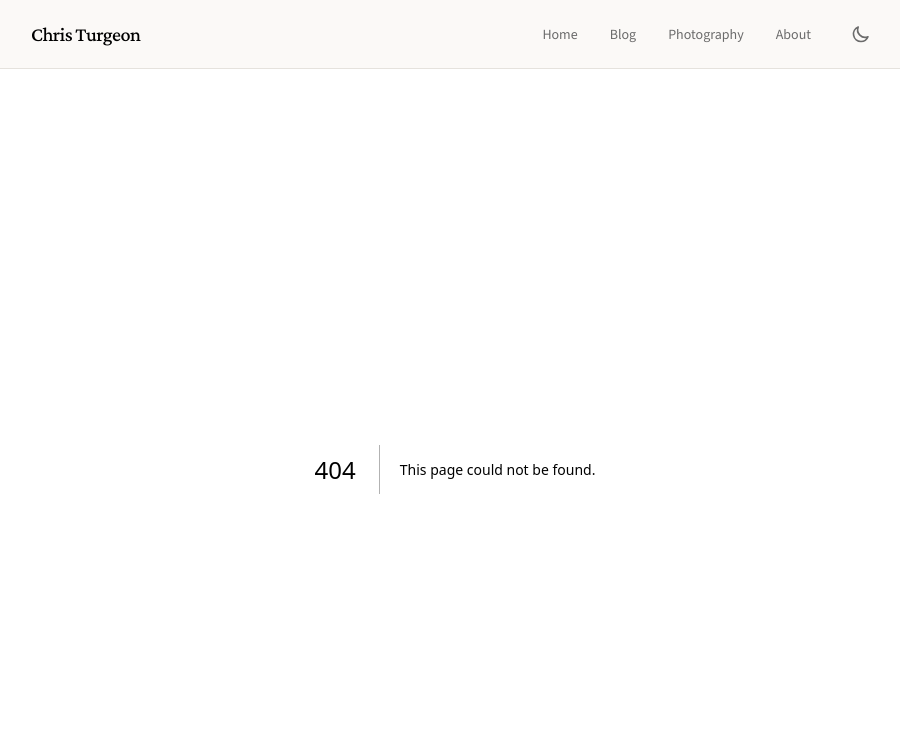
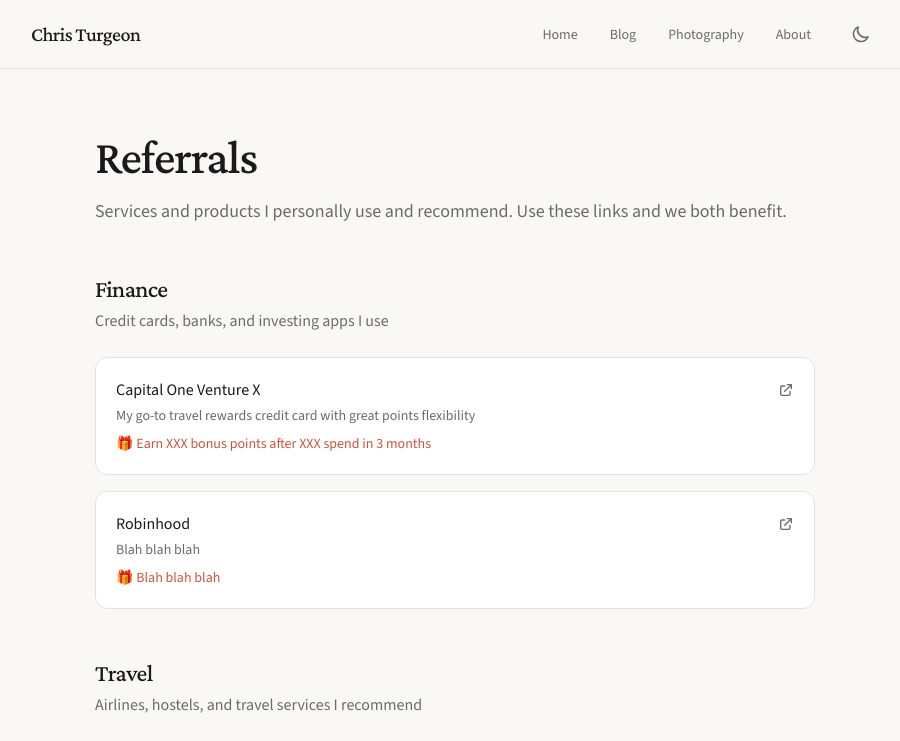
Before and after one commit to christurgeon/Personal-Website, a Next.js app: page /referrals in a window 1280 px wide. Before the commit this address had no page. Shown: the top 741 px of the page, without its empty margins (185-1085 px from the left). Built offline with nearby package versions, Linux system fonts and the light colour scheme.

Commit message:
Add Referrals Page

```diff
--- a/src/app/links/page.tsx
+++ b/src/app/links/page.tsx
@@ -38,6 +38,12 @@
     name: "About",
     href: "/about",
     description: "Learn more about me",
+    external: false,
+  },
+  {
+    name: "Referrals",
+    href: "/referrals",
+    description: "Services I use and recommend",
     external: false,
   },
   {
--- /dev/null
+++ b/src/app/referrals/page.tsx
@@ -0,0 +1,134 @@
+import { siteConfig } from "@/lib/config";
+import type { Metadata } from "next";
+
+export const metadata: Metadata = {
+  title: "Referrals",
+  description: `Services and products ${siteConfig.name} personally uses and recommends`,
+};
+
+interface Referral {
+  name: string;
+  description: string;
+  bonus?: string;
+  href: string;
+}
+
+interface Category {
+  name: string;
+  description: string;
+  referrals: Referral[];
+}
+
+const categories: Category[] = [
+  {
+    name: "Finance",
+    description: "Credit cards, banks, and investing apps I use",
+    referrals: [
+      {
+        name: "Capital One Venture X",
+        description: "My go-to travel rewards credit card with great points flexibility",
+        bonus: "Earn XXX bonus points after XXX spend in 3 months",
+        href: "https://example.com/capital-one",
+      },
+      {
+        name: "Robinhood",
+        description: "Blah blah blah",
+        bonus: "Blah blah blah",
+        href: "https://example.com/capital-one",
+      },
+    ],
+  },
+  {
+    name: "Travel",
+    description: "Airlines, hostels, and travel services I recommend",
+    referrals: [
+      {
+        name: "Marriott Bonvoy",
+        description: "Something something",
+        bonus: "Something blah",
+        href: "https://example.com/capital-one",
+      },
+    ],
+  },
+];
+
+export default function ReferralsPage() {
+  return (
+    <div className="mx-auto max-w-3xl px-6 py-16">
+      {/* Header */}
+      <header className="animate-fade-in mb-12">
+        <h1 className="mb-4 font-serif text-4xl font-medium tracking-tight md:text-5xl">
+          Referrals
+        </h1>
+        <p className="text-muted text-lg">
+          Services and products I personally use and recommend. Use these links and we both benefit.
+        </p>
+      </header>
+      {/* Categories */}
+      <div className="space-y-12">
+        {categories.map((category, categoryIndex) => (
+          <section
+            key={category.name}
+            className="animate-fade-in"
+            style={{ animationDelay: `${(categoryIndex + 1) * 100}ms`, opacity: 0 }}
+          >
+            {/* Category Header */}
+            <div className="mb-6">
+              <h2 className="font-serif text-2xl font-medium tracking-tight">{category.name}</h2>
+              <p className="text-muted mt-1">{category.description}</p>
+            </div>
+
+            {/* Referral Cards */}
+            <div className="space-y-4">
+              {category.referrals.map((referral, index) => (
+                <a
+                  key={referral.name}
+                  href={referral.href}
+                  target="_blank"
+                  rel="noopener noreferrer"
+                  className="bg-card border-border hover:border-accent/50 hover:shadow-accent/5 group block rounded-xl border p-5 transition-all duration-300 hover:shadow-lg"
+                  style={{
+                    animationDelay: `${(categoryIndex + 1) * 100 + (index + 1) * 50}ms`,
+                  }}
+                >
+                  <div className="flex items-start justify-between gap-4">
+                    <div className="flex-1">
+                      <h3 className="group-hover:text-accent font-medium transition-colors">
+                        {referral.name}
+                      </h3>
+                      <p className="text-muted mt-1 text-sm">{referral.description}</p>
+                      {referral.bonus && (
+                        <p className="text-accent mt-2 text-sm font-medium">🎁 {referral.bonus}</p>
+                      )}
+                    </div>
+                    <svg
+                      className="text-muted group-hover:text-accent mt-1 h-4 w-4 flex-shrink-0 transition-all group-hover:translate-x-1"
+                      fill="none"
+                      viewBox="0 0 24 24"
+                      stroke="currentColor"
+                      strokeWidth={2}
+                    >
+                      <path
+                        strokeLinecap="round"
+                        strokeLinejoin="round"
+                        d="M10 6H6a2 2 0 00-2 2v10a2 2 0 002 2h10a2 2 0 002-2v-4M14 4h6m0 0v6m0-6L10 14"
+                      />
+                    </svg>
+                  </div>
+                </a>
+              ))}
+            </div>
+          </section>
+        ))}
+      </div>
+
+      {/* Footer Note */}
+      <p
+        className="text-muted animate-fade-in mt-16 text-center text-sm"
+        style={{ animationDelay: `${(categories.length + 1) * 150}ms`, opacity: 0 }}
+      >
+        Have questions about any of these? Feel free to reach out.
+      </p>
+    </div>
+  );
+}
```
